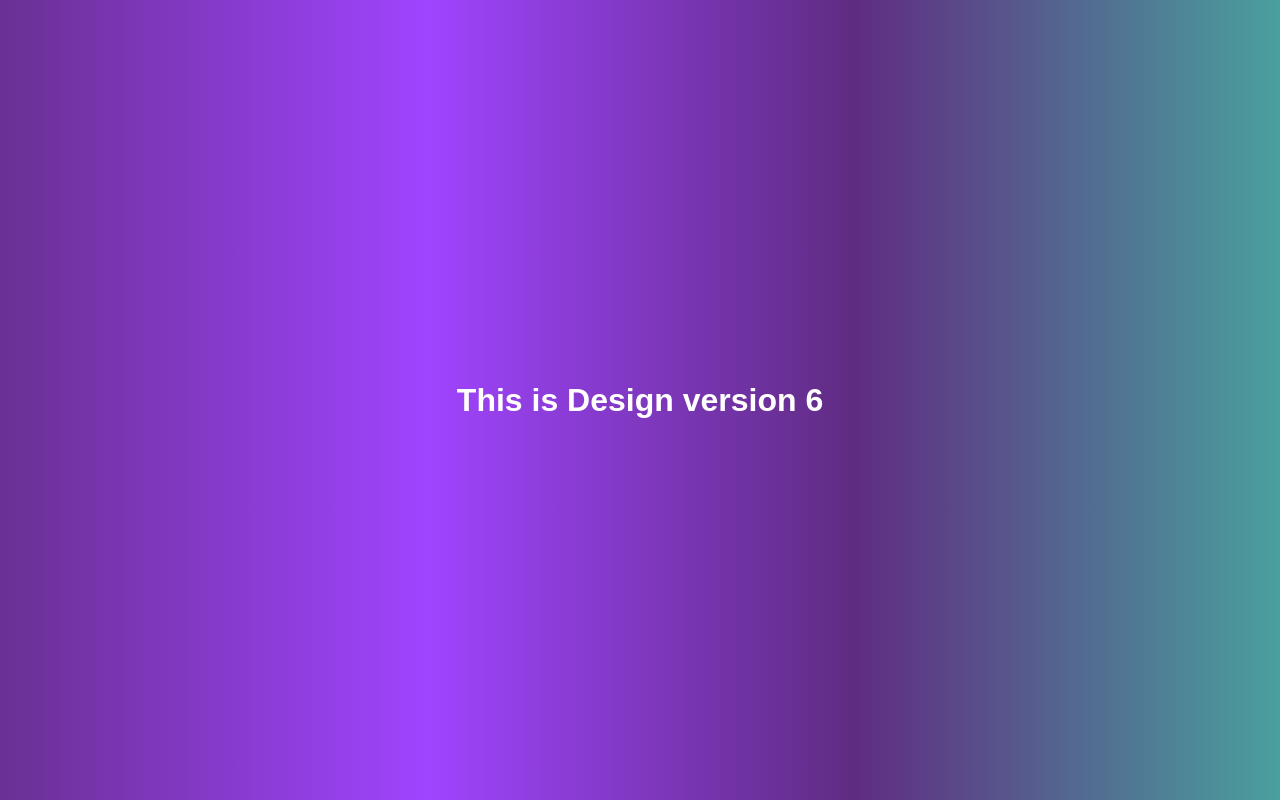
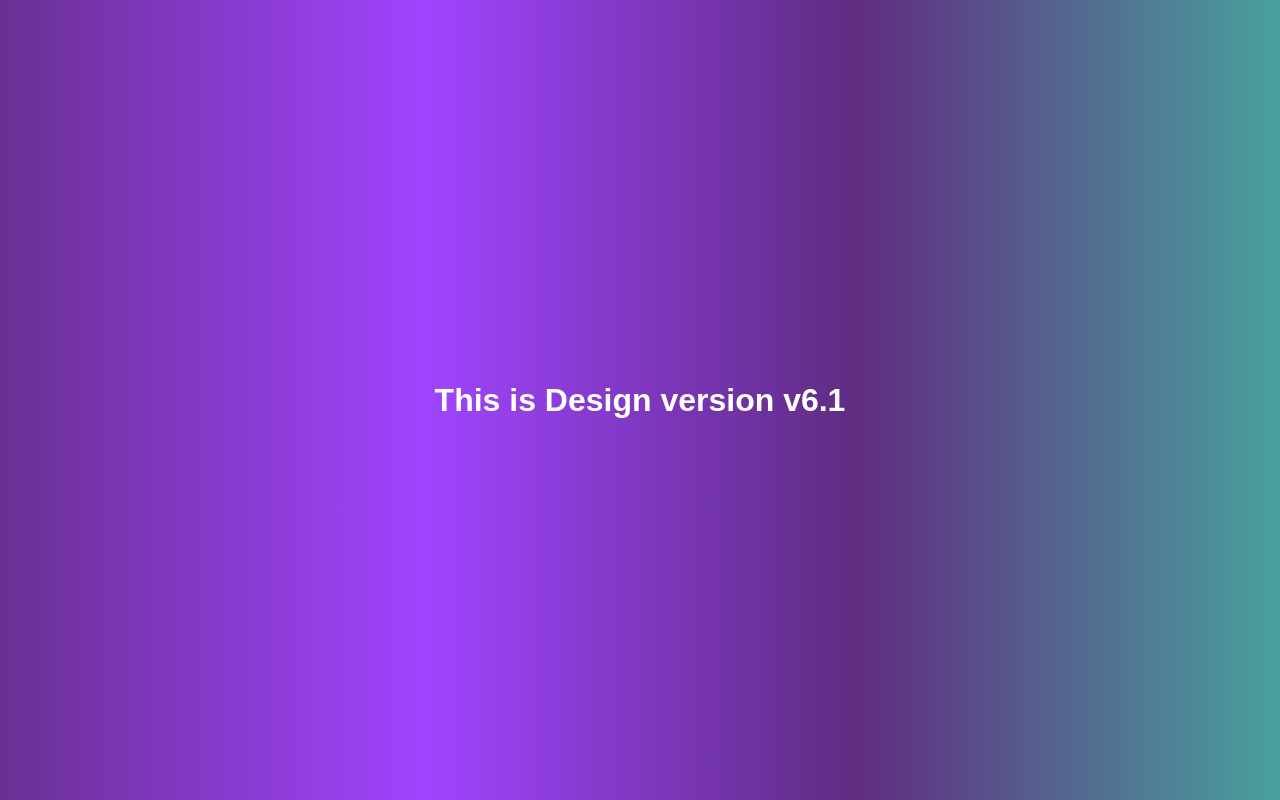
Before and after one commit to prajjawalssipmt/apnacollege-demo, a plain HTML site: page index.html in a window 1280 px wide. Drawn offline with Linux system fonts and the light colour scheme.

Commit message:
Update version to v6.1

```diff
--- a/index.html
+++ b/index.html
@@ -7,6 +7,6 @@
   <title>Document</title>
 </head>
 <body>
-  <h1>This is Design version 6</h1>
+  <h1>This is Design version v6.1</h1>
 </body>
 </html>
```
